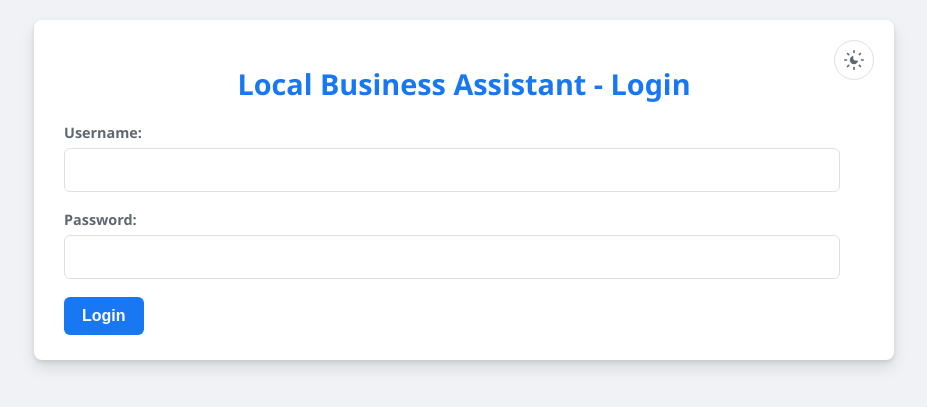
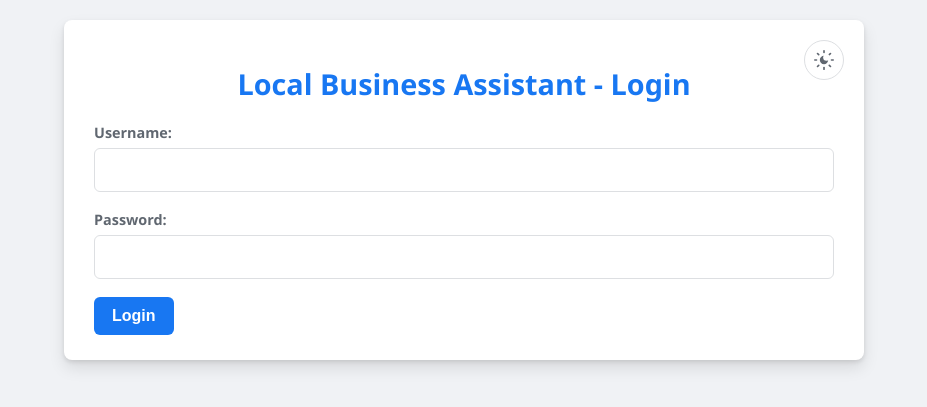
Before and after one commit to VOVSn/AIGENT, a Django app: page /login/ in a window 1280 px wide. Shown: the top 407 px of the page, without its empty margins (176-1103 px from the left). Run offline with Django 5.2, Linux system fonts and the light colour scheme; parts of the project's set-up code (start-up, migrations or seed data) failed here and were passed over.

Commit message:
better ui

```diff
--- a/backend/static/css/style.css
+++ b/backend/static/css/style.css
@@ -117,7 +118,7 @@
 form button[type="submit"]:hover { background-color: var(--accent-hover); }
 #loginForm div, #passwordChangeForm div { margin-bottom: 18px; }
 #loginForm label, #passwordChangeForm label { display: block; margin-bottom: 6px; font-weight: 600; font-size: 0.9em; color: var(--text-secondary); }
-#loginForm input[type="text"], #loginForm input[type="password"], #passwordChangeForm input[type="password"], #messageInput { width: calc(100% - 24px); padding: 12px; border: 1px solid var(--border-color); background-color: var(--bg-primary); color: var(--text-primary); border-radius: 6px; font-size: 1em; box-sizing: border-box; }
+#loginForm input[type="text"], #loginForm input[type="password"], #passwordChangeForm input[type="password"], #messageInput { width: 100%; padding: 12px; border: 1px solid var(--border-color); background-color: var(--bg-primary); color: var(--text-primary); border-radius: 6px; font-size: 1em; }
 #messageInput { width: 100%; }
 
 /* --- Chat Specific Styles --- */
--- a/backend/static/js/app.js
+++ b/backend/static/js/app.js
@@ -154,10 +154,9 @@
     }
 }
 
-// Enhanced iframe auto-sizing function - FIXED VERSION
+// Enhanced iframe auto-sizing function with message box resizing
 function setupAutoResizingIframe(iframe, htmlContent) {
     // Set initial properties
-    iframe.style.width = '100%';
     iframe.style.border = 'none';
     iframe.style.display = 'block';
     iframe.setAttribute('scrolling', 'no');
@@ -165,8 +164,9 @@
 
     let isResizing = false;
     let lastHeight = 0;
+    let lastWidth = 0;
     let resizeAttempts = 0;
-    const maxResizeAttempts = 3;
+    const maxResizeAttempts = 5;
 
     const resizeIframe = (iframeEl) => {
         // Prevent multiple simultaneous resize operations
@@ -182,17 +182,30 @@
                         const body = iframeDoc.body;
                         const html = iframeDoc.documentElement;
 
-                        // Remove any existing height constraints temporarily
-                        const originalBodyStyle = body.style.height;
-                        const originalHtmlStyle = html.style.height;
+                        // Remove any existing constraints temporarily
+                        const originalBodyStyle = {
+                            height: body.style.height,
+                            width: body.style.width,
+                            overflow: body.style.overflow
+                        };
+                        const originalHtmlStyle = {
+                            height: html.style.height,
+                            width: html.style.width,
+                            overflow: html.style.overflow
+                        };
 
                         body.style.height = 'auto';
+                        body.style.width = 'auto';
+                        body.style.overflow = 'visible';
                         html.style.height = 'auto';
+                        html.style.width = 'auto';
+                        html.style.overflow = 'visible';
 
                         // Force a reflow
                         body.offsetHeight;
+                        body.offsetWidth;
 
-                        // Get content dimensions using multiple methods
+                        // Get content dimensions
                         const scrollHeight = Math.max(
                             body.scrollHeight || 0,
                             body.offsetHeight || 0,
@@ -201,29 +214,52 @@
                             html.offsetHeight || 0
                         );
 
-                        // Get bounding box height as additional check
+                        const scrollWidth = Math.max(
+                            body.scrollWidth || 0,
+                            body.offsetWidth || 0,
+                            html.clientWidth || 0,
+                            html.scrollWidth || 0,
+                            html.offsetWidth || 0
+                        );
+
+                        // Get bounding box dimensions as additional check
                         let boundingHeight = 0;
+                        let boundingWidth = 0;
                         try {
-                            boundingHeight = body.getBoundingClientRect().height;
+                            const rect = body.getBoundingClientRect();
+                            boundingHeight = rect.height;
+                            boundingWidth = rect.width;
                         } catch (e) {
                             boundingHeight = 0;
+                            boundingWidth = 0;
                         }
 
                         // Use the maximum of all measurements
                         const contentHeight = Math.max(scrollHeight, boundingHeight);
+                        const contentWidth = Math.max(scrollWidth, boundingWidth);
 
-                        // Add some padding and set minimum/maximum constraints
-                        const minHeight = 150;
-                        const maxHeight = window.innerHeight * 0.8; // Max 80% of viewport height
-                        const finalHeight = Math.min(Math.max(contentHeight + 20, minHeight), maxHeight);
+                        // Set constraints
+                        const minHeight = 120;
+                        const maxHeight = window.innerHeight * 0.8;
+                        const minWidth = 300;
+                        const maxWidth = Math.min(window.innerWidth * 0.9, 1200);
 
-                        // Only update if height has changed significantly (prevent micro-adjustments)
+                        const finalHeight = Math.min(Math.max(contentHeight + 10, minHeight), maxHeight);
+                        const finalWidth = Math.min(Math.max(contentWidth + 10, minWidth), maxWidth);
+
+                        // Only update if dimensions have changed significantly
                         const heightDifference = Math.abs(finalHeight - lastHeight);
-                        if (heightDifference > 5 || lastHeight === 0) {
+                        const widthDifference = Math.abs(finalWidth - lastWidth);
+
+                        if (heightDifference > 5 || widthDifference > 5 || lastHeight === 0 || lastWidth === 0) {
                             lastHeight = finalHeight;
+                            lastWidth = finalWidth;
+
+                            // Set iframe dimensions ONLY. Let CSS handle the containers.
                             iframeEl.style.height = finalHeight + 'px';
+                            iframeEl.style.width = finalWidth + 'px';
 
-                            console.log(`Iframe resized to: ${finalHeight}px (content: ${contentHeight}px, scroll: ${scrollHeight}px, bounding: ${boundingHeight}px)`);
+                            console.log(`Iframe resized to: ${finalWidth}x${finalHeight}px (content: ${contentWidth}x${contentHeight}px)`);
 
                             // Scroll chat to bottom after resize
                             const chatWindow = document.getElementById('chatWindow');
@@ -233,35 +269,43 @@
                         }
 
                         // Restore original styles
-                        body.style.height = originalBodyStyle;
-                        html.style.height = originalHtmlStyle;
+                        body.style.height = originalBodyStyle.height;
+                        body.style.width = originalBodyStyle.width;
+                        body.style.overflow = originalBodyStyle.overflow;
+                        html.style.height = originalHtmlStyle.height;
+                        html.style.width = originalHtmlStyle.width;
+                        html.style.overflow = originalHtmlStyle.overflow;
 
                     } catch (e) {
                         console.warn("Could not calculate iframe dimensions:", e);
-                        // Fallback height
-                        if (lastHeight === 0) {
-                            iframeEl.style.height = '300px';
-                            lastHeight = 300;
+                        // Fallback dimensions
+                        if (lastHeight === 0 || lastWidth === 0) {
+                            iframeEl.style.height = '200px';
+                            iframeEl.style.width = '400px';
+                            lastHeight = 200;
+                            lastWidth = 400;
                         }
                     } finally {
                         isResizing = false;
                     }
-                }, 100);
+                }, 150);
             } else {
                 isResizing = false;
             }
         } catch (e) {
             console.warn("Could not auto-resize iframe:", e);
-            // Fallback height
-            if (lastHeight === 0) {
-                iframeEl.style.height = '300px';
-                lastHeight = 300;
+            // Fallback dimensions
+            if (lastHeight === 0 || lastWidth === 0) {
+                iframeEl.style.height = '200px';
+                iframeEl.style.width = '400px';
+                lastHeight = 200;
+                lastWidth = 400;
             }
             isResizing = false;
         }
     };
 
-    // Debounced resize function to prevent excessive calls
+    // Debounced resize function
     let resizeTimeout;
     const debouncedResize = (iframeEl) => {
         clearTimeout(resizeTimeout);
@@ -282,11 +326,11 @@
         setTimeout(() => resizeIframe(this), 300);
         setTimeout(() => resizeIframe(this), 600);
 
-        // Set up mutation observer for dynamic content changes (with debouncing)
+        // Set up observers for dynamic content
         try {
             const iframeDoc = this.contentDocument || this.contentWindow.document;
             if (iframeDoc && iframeDoc.body) {
-                // Create mutation observer with debouncing
+                // Mutation observer
                 const observer = new MutationObserver(() => {
                     debouncedResize(this);
                 });
@@ -298,7 +342,7 @@
                     attributeFilter: ['style', 'class', 'width', 'height']
                 });
 
-                // Also observe window resize events within the iframe (debounced)
+                // Window resize observer
                 if (this.contentWindow) {
                     let windowResizeTimeout;
                     this.contentWindow.addEventListener('resize', () => {
@@ -317,12 +361,14 @@
     // Handle errors
     iframe.onerror = function() {
         console.error("Iframe failed to load");
-        this.style.height = '300px';
-        lastHeight = 300;
+        this.style.height = '200px';
+        this.style.width = '400px';
+        lastHeight = 200;
+        lastWidth = 400;
     };
 }
 
-// Updated message appending function with improved HTML handling
+// Updated message appending function with HTML content class
 function appendMessageToChat(role, text, timestamp, doScroll = true, type = 'normal') {
     const chatWindow = document.getElementById('chatWindow');
     const chatMessagesDiv = document.getElementById('chatMessages');
@@ -345,13 +391,16 @@
     if (type === 'info') messageWrapper.classList.add('info');
 
     if (normalizedRole === 'aigent' && currentAigentName === 'HTMLlo') {
+        // Add HTML content class for special styling
+        messageWrapper.classList.add('html-content');
+
         const htmlRegex = /<html.*?>([\s\S]*)<\/html>/i;
         let htmlContent;
 
         if (text.match(htmlRegex)) {
             htmlContent = text;
         } else {
-            // Wrap non-HTML content in a proper HTML structure with better styling
+            // Wrap non-HTML content with proper structure and auto-sizing styles
             htmlContent = `
 <!DOCTYPE html>
 <html>
@@ -368,12 +417,13 @@
             background: #fff;
             word-wrap: break-word;
             overflow-wrap: break-word;
-            min-height: auto;
+            width: auto;
             height: auto;
+            min-width: 250px;
+            box-sizing: border-box;
         }
         * {
             box-sizing: border-box;
-            max-width: 100%;
         }
         img {
             max-width: 100%;
@@ -386,6 +436,12 @@
         }
         html, body {
             overflow-x: hidden;
+            overflow-y: hidden;
+        }
+        /* Ensure content doesn't create unnecessary scrolling */
+        html {
+            height: auto !important;
+            width: auto !important;
         }
     </style>
 </head>
@@ -396,6 +452,21 @@
         const widgetContainer = document.createElement('div');
         widgetContainer.className = 'html-widget-container';
 
+        const copyBtn = document.createElement('button');
+        copyBtn.className = 'widget-copy-btn';
+        copyBtn.title = 'Copy HTML Source';
+        copyBtn.innerHTML = '📋';
+        copyBtn.onclick = () => {
+            navigator.clipboard.writeText(htmlContent).then(() => {
+                copyBtn.innerHTML = '✅';
+                setTimeout(() => { copyBtn.innerHTML = '📋'; }, 2000);
+            }).catch(err => {
+                console.error('Failed to copy HTML: ', err);
+                copyBtn.innerHTML = '❌';
+                setTimeout(() => { copyBtn.innerHTML = '📋'; }, 2000);
+            });
+        };
+
         const refreshBtn = document.createElement('button');
         refreshBtn.className = 'widget-refresh-btn';
         refreshBtn.title = 'Refresh Widget';
@@ -405,13 +476,17 @@
         iframe.setAttribute('frameborder', '0');
         iframe.setAttribute('sandbox', 'allow-scripts allow-same-origin allow-forms');
 
-        // Set up auto-resizing with the fixed function
+        // Set up auto-resizing with the enhanced function
         setupAutoResizingIframe(iframe, htmlContent);
 
         refreshBtn.onclick = () => {
+            if (copyBtn.innerHTML !== '📋') {
+                copyBtn.innerHTML = '📋';
+            }
             setupAutoResizingIframe(iframe, htmlContent);
         };
 
+        widgetContainer.appendChild(copyBtn);
         widgetContainer.appendChild(refreshBtn);
         widgetContainer.appendChild(iframe);
         messageWrapper.appendChild(widgetContainer);
@@ -432,7 +507,7 @@
     chatMessagesDiv.appendChild(messageWrapper);
     if (doScroll) {
         // Delay scroll to ensure iframe has time to resize
-        setTimeout(() => scrollToBottom(chatWindow), 500);
+        setTimeout(() => scrollToBottom(chatWindow), 800);
     }
 }
 
```
Also changed, not shown: other parts of backend/static/css/style.css (+76 -73 lines).
